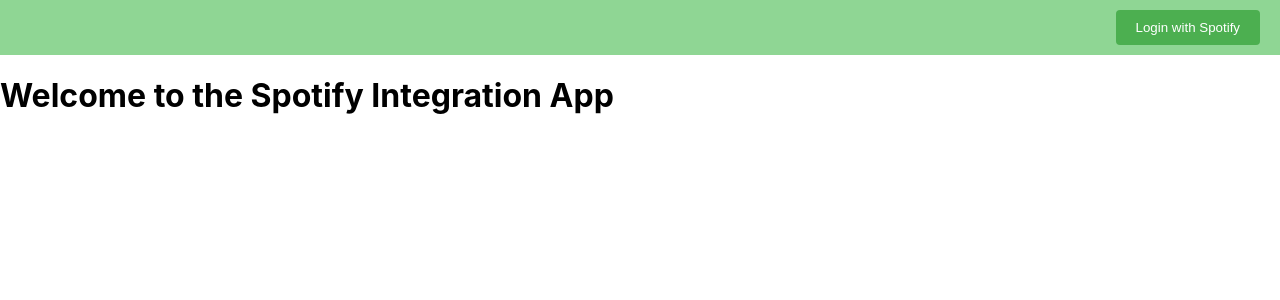
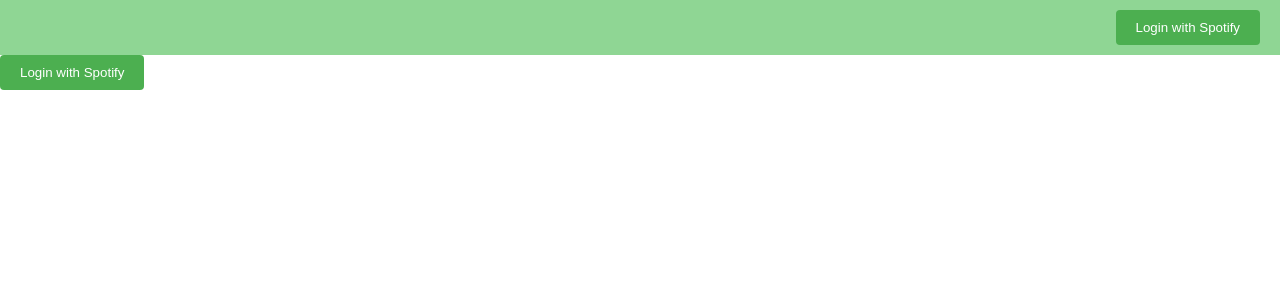
Before and after one commit to lizhagearty/spotify-app, a React (Create React App) app: page / in a window 1280 px wide. Shown: the top 300 px of the page. Built offline with nearby package versions, Linux system fonts and the light colour scheme.

Commit message:
display username

```diff
--- a/src/components/Home.js
+++ b/src/components/Home.js
@@ -1,9 +1,11 @@
 // src/components/Home.js
-import React from 'react';
+import React, { useState, useEffect } from 'react';
 import { useNavigate } from 'react-router-dom';
+import Login from './Login'; // Assuming Login is your login button component
 
 const Home = () => {
   const navigate = useNavigate();
+  const [userName, setUserName] = useState('');
   const token = localStorage.getItem('spotifyAuthToken');
 
   if (!token) {
@@ -21,6 +23,7 @@ const Home = () => {
       },
     });
     const data = await response.json();
+    setUserName(data.display_name);
     console.log(data); // Log the response for now
   };
 
@@ -32,8 +35,11 @@ const Home = () => {
 
   return (
     <div>
-      <h1>Welcome to the Spotify Integration App</h1>
-      {/* Display Spotify data or other content here */}
+      {token ? (
+        <h1>{userName && <p>Hi {userName}</p>}</h1>
+      ) : (
+        <Login />
+      )}
     </div>
   );
 };
```
